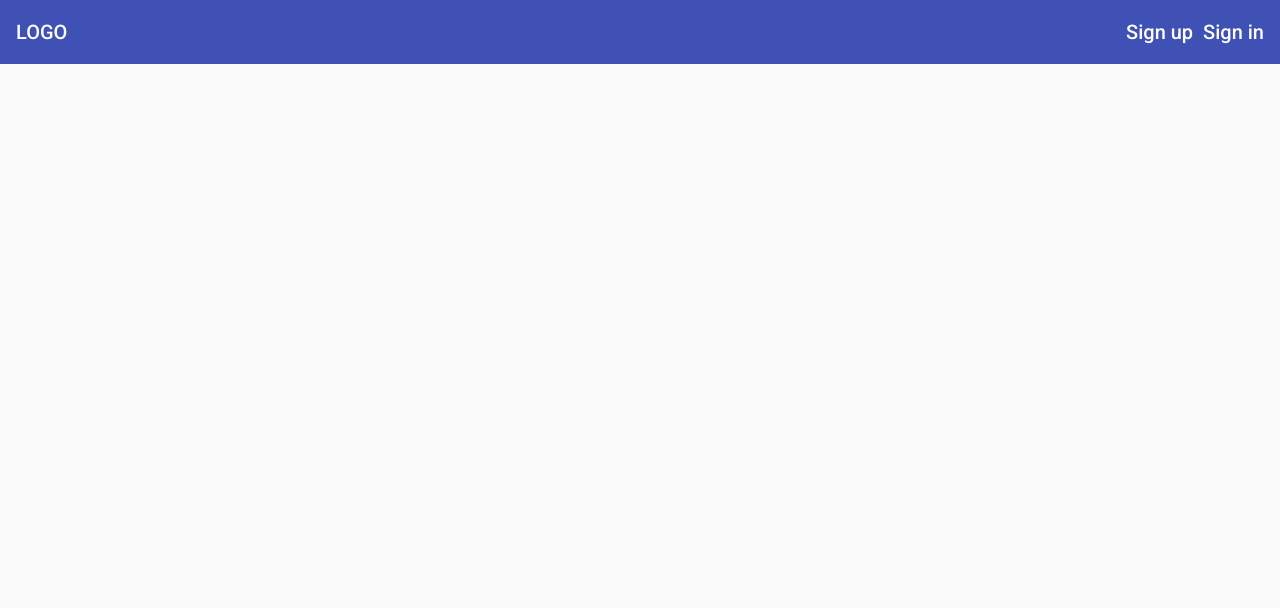
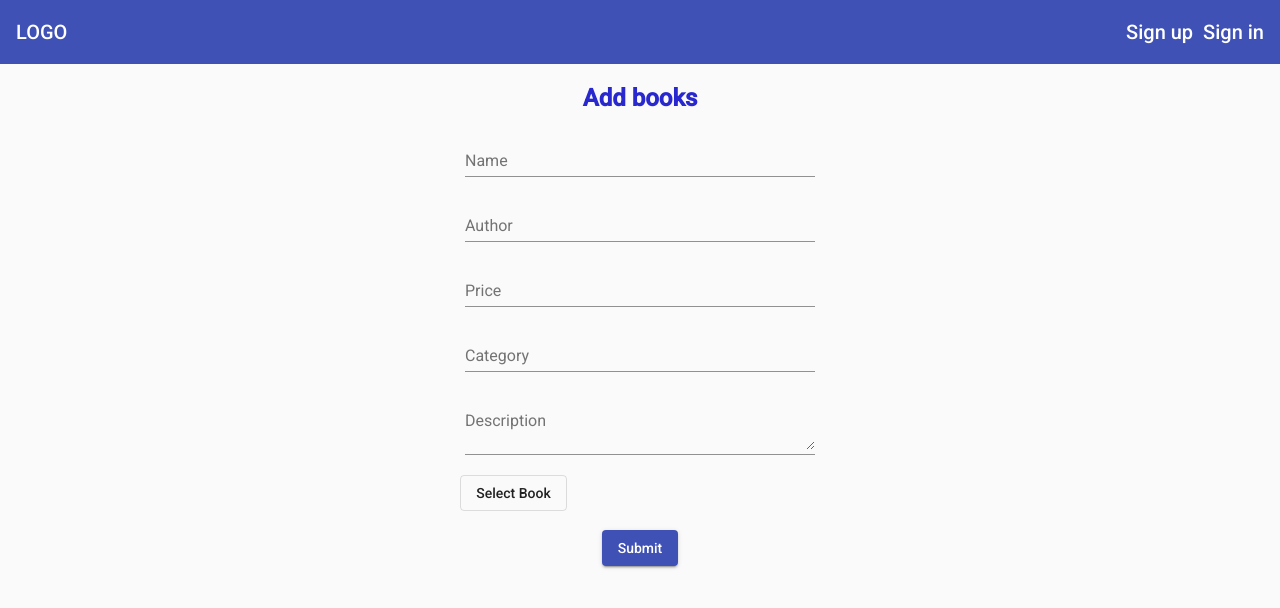
Before and after one commit to akansha0009/Book, an Angular app: page /add-book in a window 1280 px wide. Before the commit this address led to /. Shown: the top 608 px of the page. Built offline with nearby package versions, Linux system fonts and the light colour scheme.

Commit message:
add-book

```diff
--- /dev/null
+++ b/src/app/admin/add-book/add-book.component.css
@@ -0,0 +1,12 @@
+mat-form-field{
+    width:350px;
+}
+
+h2{
+    color: rgb(40, 40, 206);
+    text-align: center;
+}
+
+input[type="file"]{
+    visibility: hidden;
+}
--- /dev/null
+++ b/src/app/admin/add-book/add-book.component.html
@@ -0,0 +1,33 @@
+<h2>Add books</h2>
+<section>
+    <form fxLayout="column" fxLayoutAlign="center center" [formGroup]="bookForm" (ngSubmit)= "onSubmit()">
+        <mat-form-field>
+            <mat-label>Name</mat-label>
+            <input matInput placeholder="Book name" formControlName="name">
+        </mat-form-field>
+        <mat-form-field>
+            <mat-label>Author</mat-label>
+            <input matInput placeholder="Author name" formControlName="author">
+        </mat-form-field>
+        <mat-form-field>
+            <mat-label>Price</mat-label>
+            <input matInput placeholder="Price" formControlName="price">
+        </mat-form-field>
+        <mat-form-field>
+            <mat-label>Category</mat-label>
+            <input matInput placeholder="category" formControlName="category">
+        </mat-form-field>
+        <mat-form-field>
+            <mat-label>Description</mat-label>
+            <textarea matInput row="4" placeholder="description" formControlName="description"></textarea>
+        </mat-form-field>
+        <div>
+            <button mat-stroked-button type = "submit" (click)="selectBook.click()">Select Book</button>
+            <input type = "file" #selectBook>
+        </div>
+        <br>
+        <div>
+            <button mat-raised-button type = "submit" color= "primary">Submit</button>
+        </div>
+    </form>
+</section>
--- /dev/null
+++ b/src/app/admin/add-book/add-book.component.ts
@@ -0,0 +1,29 @@
+import { Component, OnInit } from '@angular/core';
+import { FormControl, FormGroup } from '@angular/forms';
+
+@Component({
+  selector: 'app-add-book',
+  templateUrl: './add-book.component.html',
+  styleUrls: ['./add-book.component.css']
+})
+export class AddBookComponent implements OnInit {
+  bookForm: FormGroup;
+
+  constructor() { }
+
+  ngOnInit(): void {
+    this.bookForm = new FormGroup({
+      'name': new FormControl(''),
+      'author': new FormControl(''),
+      'price': new FormControl(''),
+      'category': new FormControl(''),
+      'description': new FormControl(''),
+      'upload': new FormControl('')
+    })
+  }
+
+  onSubmit(){
+    console.log(this.bookForm);
+  }
+
+}
--- a/src/app/app-routing.module.ts
+++ b/src/app/app-routing.module.ts
@@ -1,11 +1,13 @@
 import { NgModule } from '@angular/core';
 import { RouterModule, Routes } from '@angular/router';
+import { AddBookComponent } from './admin/add-book/add-book.component';
 import { LoginComponent } from './auth/login/login.component';
 import { SignupComponent } from './auth/signup/signup.component';
 
 const routes: Routes = [
   {path: 'login', component:LoginComponent},
-  {path: 'signup', component: SignupComponent}
+  {path: 'signup', component: SignupComponent},
+  {path: 'add-book', component: AddBookComponent}
 ];
 
 @NgModule({
--- a/src/app/app.module.ts
+++ b/src/app/app.module.ts
@@ -10,12 +10,14 @@ import { LoginComponent } from './auth/login/login.component';
 import { SignupComponent } from './auth/signup/signup.component'
 import { MaterialModule } from './material.module'
 import { HttpClientModule, HTTP_INTERCEPTORS } from '@angular/common/http';
+import { AddBookComponent } from './admin/add-book/add-book.component';
 
 @NgModule({
   declarations: [
     AppComponent,
     LoginComponent,
-    SignupComponent
+    SignupComponent,
+    AddBookComponent
   ],
   imports: [
     BrowserModule,
```
Also changed, not shown: 1 other file (tests, documents, lock files or other folders).
